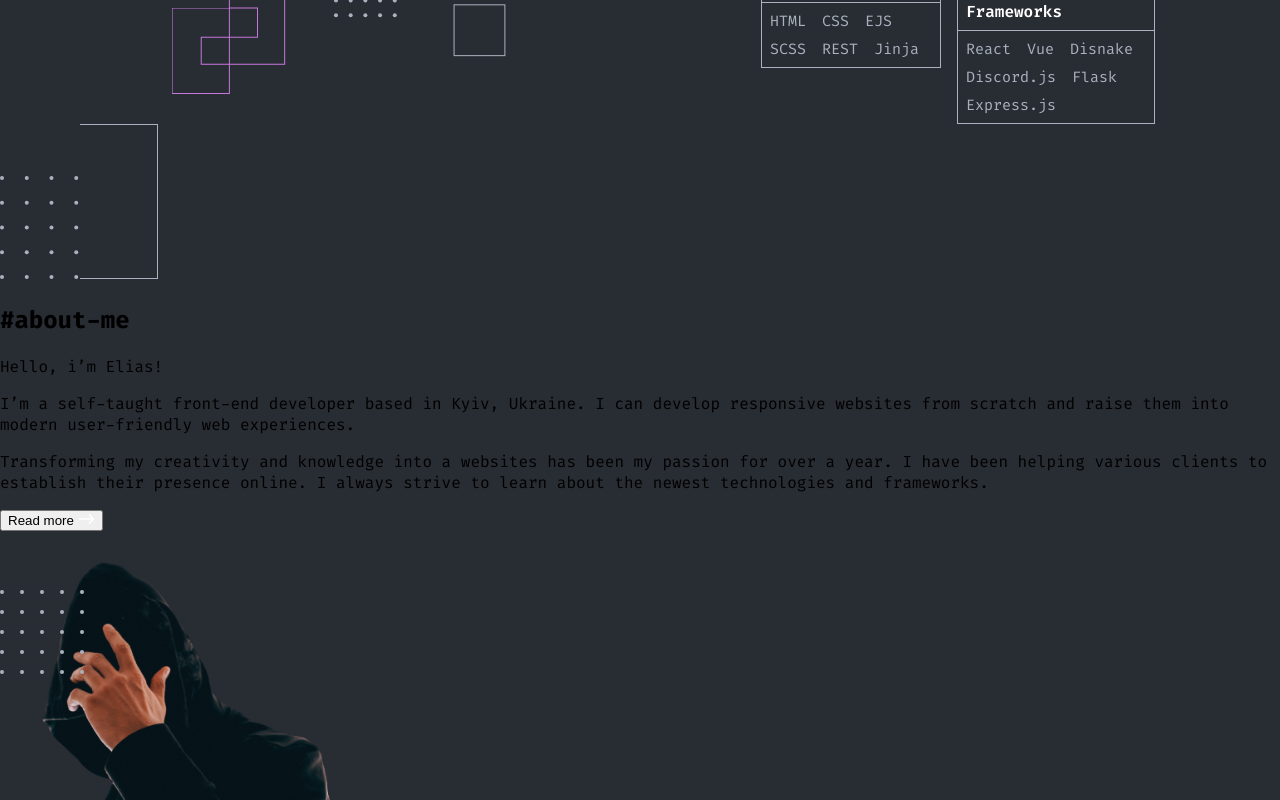
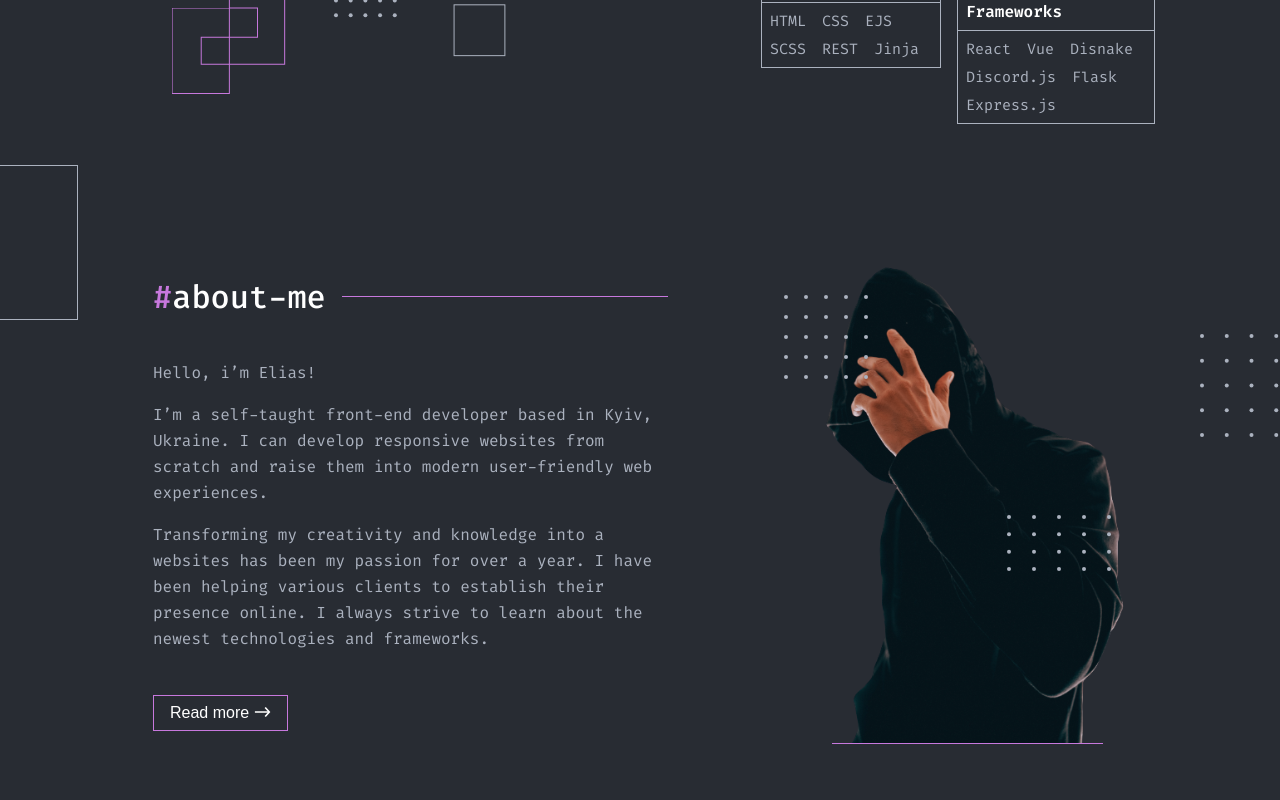
Before and after one commit to annaagabi/portifolio-app, a React (Create React App) app: page / in a window 1280 px wide. Shown: the part 1960-2760 px from the top of the page. After the commit the page ends 2704 px from the top, so only its background shows below. Built offline with nearby package versions, Linux system fonts and the light colour scheme; the HTML template or start-up script is replaced by a standard one.

Commit message:
Style: estilização da quarta seção

```diff
--- a/src/App.module.css
+++ b/src/App.module.css
@@ -462,3 +462,73 @@ body{
 .columCard:last-child .skillsCard{
   width: 196px;
 }
+
+/* QUARTA SEÇÃO */
+
+.aboutContainer{
+  display: flex;
+  align-items: center;
+  justify-content: center;
+  margin-top: 112px;
+  gap: 116px;
+}
+#aboutMan{
+  height: 508px;
+  width: 343px;
+}
+
+#dotsAbout {
+  position: absolute;
+  right: 0;
+  top: 2294px
+}
+
+#squareAbout{
+  position: absolute;
+  left: 0px;
+  top: 2125px;
+}
+
+.aboutContent{
+  display: flex;
+  flex-direction: column;
+}
+.aboutTitle{
+  display: flex;
+  justify-content: flex-start;
+  align-items: center;
+  gap: 16px;
+}
+.aboutTitle h2{
+  color: var(--white-color);
+  font-size: 32px;
+  font-weight: 500;
+}
+.aboutTitle span{
+  color: var(--purple-color);
+}
+
+.linePurpleAbout{
+  background-color: var(--purple-color);
+  width: 326px;
+  height: 1px;
+}
+
+.aboutText{
+  width: 515px;
+  line-height: 26px;
+}
+.aboutText p{
+  color: var(--gray-color);
+  font-size: 16px;
+
+}
+.aboutText button{
+  color: var(--white-color);
+  font-size: 16px;
+  font-weight: 500;
+  padding: 8px 16px;
+  border: 1px solid var(--purple-color);
+  background-color: var(--background-color);
+  margin-top: 27px;
+}
```
